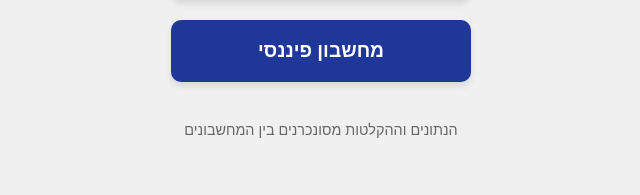
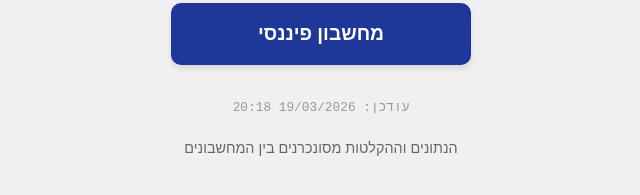
Before and after one commit to natan1957/calc_project, a plain HTML site: page index.html in a window 1280 px wide. Shown: the part 399-594 px from the top of the page, without its empty margins (319-959 px from the left). Drawn offline with Linux system fonts and the light colour scheme.

Commit message:
version date display

```diff
--- a/index.html
+++ b/index.html
@@ -45,8 +45,14 @@
         .nav-link.finance {
             background-color: #1e3799;
         }
+        .version-tag {
+            margin-top: 15px;
+            font-size: 0.8rem;
+            color: #999;
+            font-family: monospace;
+        }
         p {
-            margin-top: 40px;
+            margin-top: 25px;
             color: #666;
             font-size: 0.9rem;
         }
@@ -59,6 +65,7 @@
     <div class="menu-container">
         <a href="math_calc/math.html" class="nav-link">מחשבון מתמטי</a>
         <a href="fin_calc/fin.html" class="nav-link finance">מחשבון פיננסי</a>
+        <div class="version-tag">עודכן: 19/03/2026 20:18</div>
     </div>
 
     <p>הנתונים וההקלטות מסונכרנים בין המחשבונים</p>
--- a/player.js
+++ b/player.js
@@ -1,6 +1,8 @@
 /* PROTOCOL: OPERATING ROOM
    FILE: player.js
 */
+console.log("Player Loaded: 19/03/2026 18:09");
+
 let lastPosition = 0; // שמירת מיקום השמעה לטובת המשך (Resume)
 
 async function playAudio() {
--- a/recorder.js
+++ b/recorder.js
@@ -1,6 +1,8 @@
 /* PROTOCOL: OPERATING ROOM
    FILE: recorder.js
 */
+console.log("Recorder Loaded: 19/03/2026 18:46");
+
 let mediaRecorder;
 let audioChunks = [];
 let audioContext;
```
Also changed, not shown: fin_calc/fin.html (+11 -0 lines).
